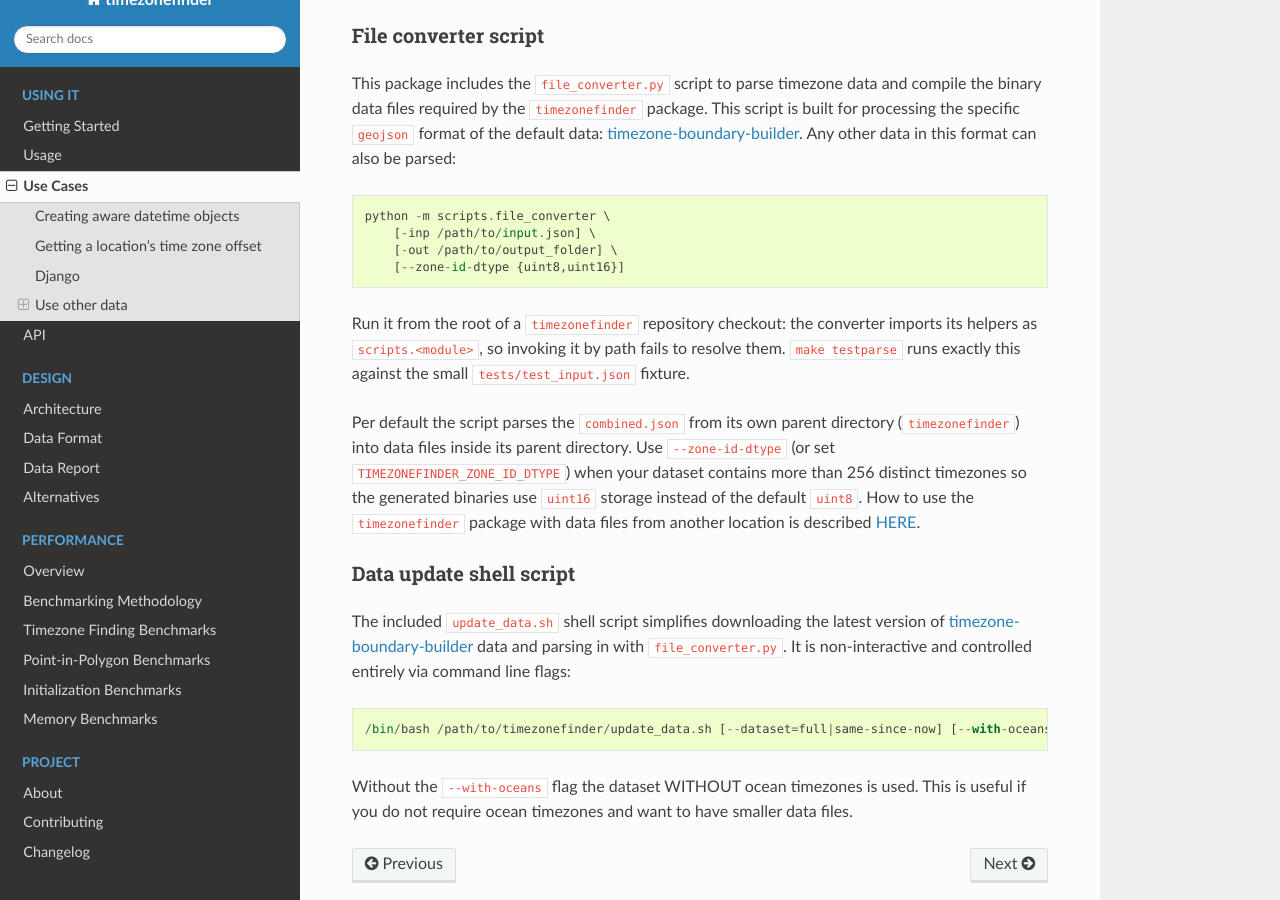
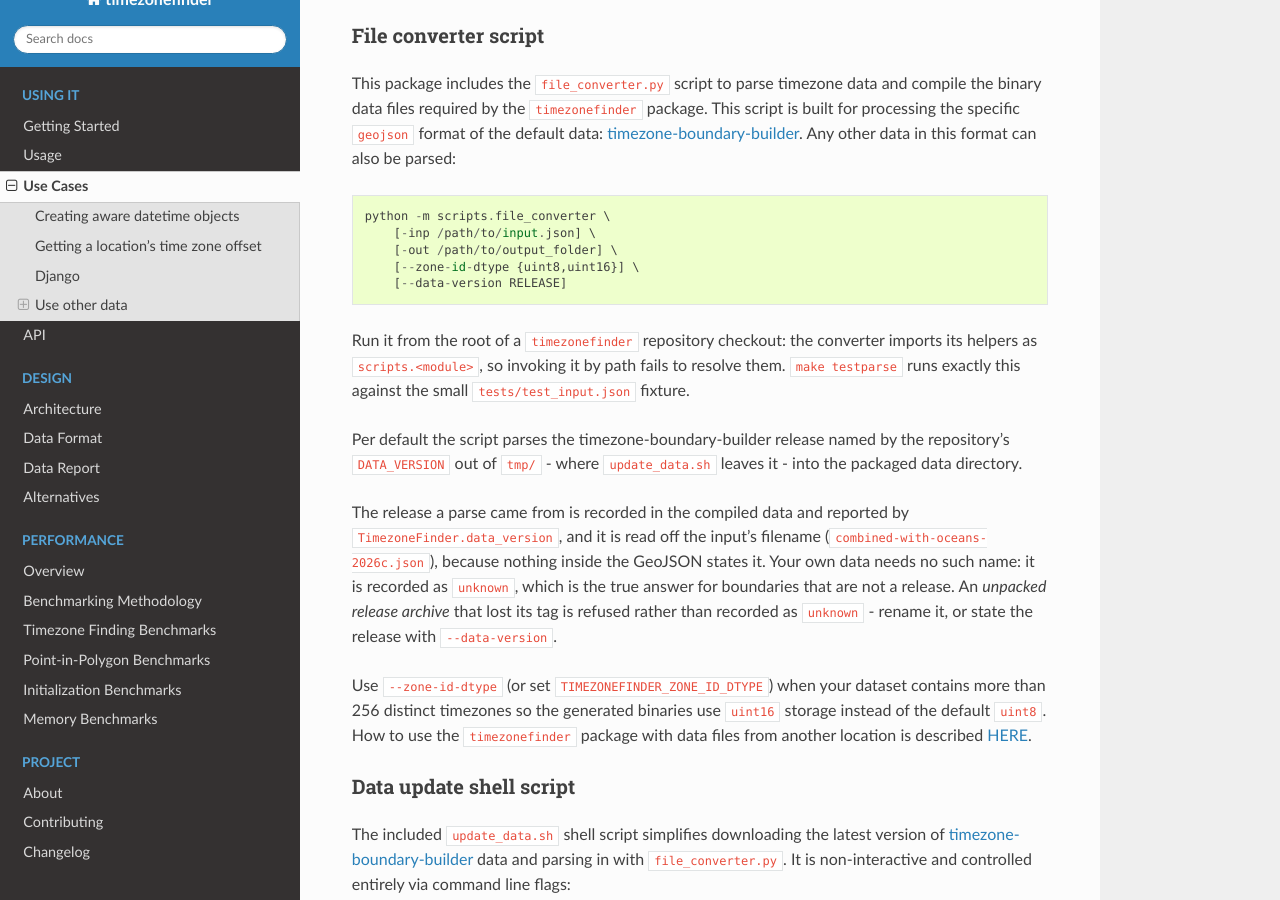
Before and after one commit to jannikmi/timezonefinder, a Sphinx documentation site: the page built from docs/2_use_cases.rst, in a window 1280 px wide and 900 px high, scrolled down 1299 px. Built offline with Sphinx 7.4.7 and the Read the Docs theme 3.1.0, drawn with Linux system fonts in a browser that asks for light colours.

Commit message:
Describe how a parse learns which release it compiled
The pipeline steps skipped the naming step, and the use-cases page still
described a default input (`combined.json` next to the package) that has
not been one for some time - both now say where the release comes from,
and that data which is not a release needs no name.

Co-Authored-By: Claude Opus 5 <noreply@anthropic.com>

```diff
--- a/docs/2_use_cases.rst
+++ b/docs/2_use_cases.rst
@@ -90,7 +90,8 @@ Any other data in this format can also be parsed:
     python -m scripts.file_converter \
         [-inp /path/to/input.json] \
         [-out /path/to/output_folder] \
-        [--zone-id-dtype {uint8,uint16}]
+        [--zone-id-dtype {uint8,uint16}] \
+        [--data-version RELEASE]
 
 Run it from the root of a ``timezonefinder`` repository checkout: the converter imports its
 helpers as ``scripts.<module>``, so invoking it by path fails to resolve them. ``make testparse``
@@ -98,7 +99,17 @@ runs exactly this against the small ``tests/test_input.json`` fixture.
 
 
 
-Per default the script parses the ``combined.json`` from its own parent directory (``timezonefinder``) into data files inside its parent directory.
+Per default the script parses the timezone-boundary-builder release named by the
+repository's ``DATA_VERSION`` out of ``tmp/`` - where ``update_data.sh`` leaves it - into the
+packaged data directory.
+
+The release a parse came from is recorded in the compiled data and reported by
+``TimezoneFinder.data_version``, and it is read off the input's filename
+(``combined-with-oceans-2026c.json``), because nothing inside the GeoJSON states it. Your own
+data needs no such name: it is recorded as ``unknown``, which is the true answer for boundaries
+that are not a release. An *unpacked release archive* that lost its tag is refused rather than
+recorded as ``unknown`` - rename it, or state the release with ``--data-version``.
+
 Use ``--zone-id-dtype`` (or set ``TIMEZONEFINDER_ZONE_ID_DTYPE``) when your dataset
 contains more than 256 distinct timezones so the generated binaries use
 ``uint16`` storage instead of the default ``uint8``.
--- a/docs/data_format.rst
+++ b/docs/data_format.rst
@@ -36,7 +36,8 @@ The processing pipeline for this data involves:
 
 1. Downloading the latest ``timezones-with-<...>.geojson.zip`` file from the releases section of the timezone-boundary-builder repository
 2. Unzipping into the ``combined.json`` file
-3. Running the ``file_converter.py`` script to compile the data into the binary format used by ``timezonefinder``
+3. Renaming it after the release it came from (``combined-2026c.json``), which nothing inside the file records
+4. Running the ``file_converter.py`` script to compile the data into the binary format used by ``timezonefinder``
 
 
 The script ``update_data.sh`` automates this process. It resolves the release tag first and names the download after it (``combined-with-oceans-2026c.json``), since a release archive says nothing about which release it is - the converter reads the tag back off that name, and refuses an unpacked archive that lacks it rather than compiling data that could never say where it came from. The tag is also recorded in the repository's ``DATA_VERSION`` file. The script further regenerates the committed benchmark input fixtures under ``tests/fixtures/benchmarks/`` (see ``scripts/generate_benchmark_fixtures.py``), since some of those fixtures (on-land/shortcut classification, point-in-polygon polygon IDs) are derived from this boundary data and are pinned to the ``DATA_VERSION`` they were generated against.
```
